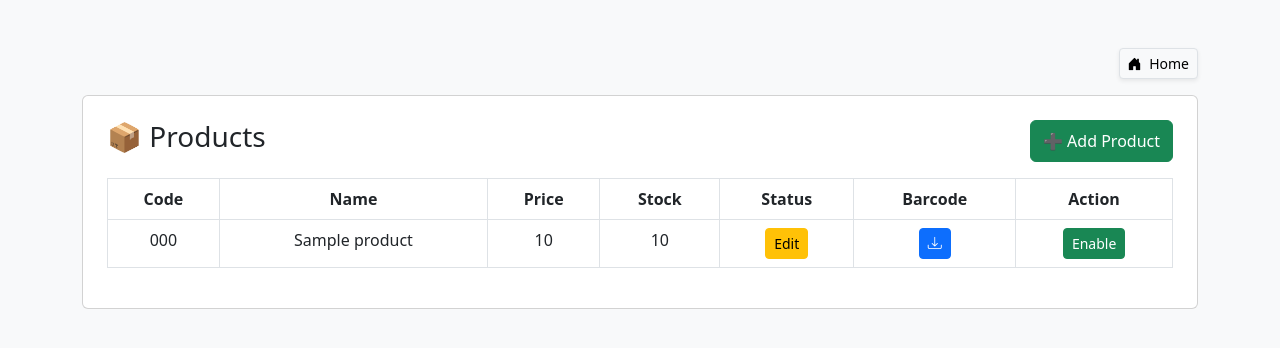
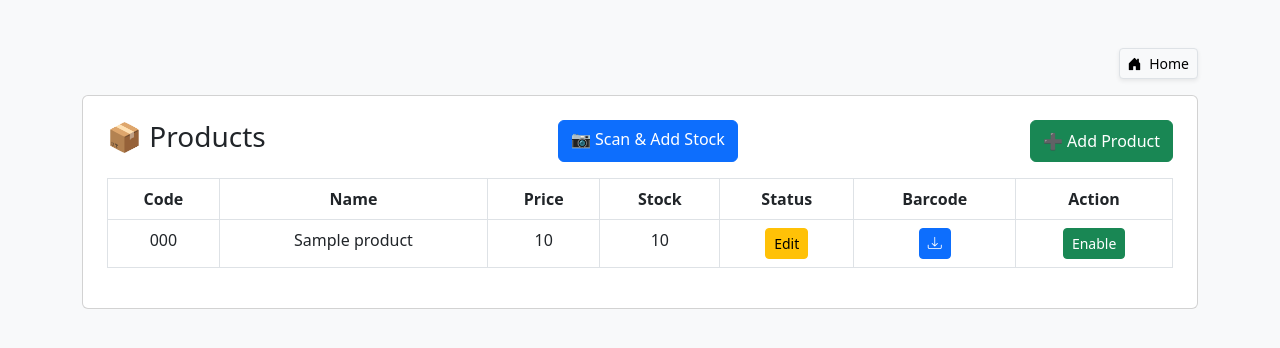
Before and after one commit to jaymedeveloper/Shop-Management, a Flask app: page /products in a window 1280 px wide. Shown: the top 348 px of the page. Run offline with Flask 3, Linux system fonts and the light colour scheme; a database or web service that is not in the repository returns one stand-in record (values such as "Sample title"); some libraries are stand-ins or nearby versions.

Commit message:
Update products.html

```diff
--- a/templates/products.html
+++ b/templates/products.html
@@ -34,6 +34,9 @@
 
             <div class="d-flex justify-content-between mb-3">
                 <h3>📦 Products</h3>
+                <a href="/scan-stock" class="btn btn-primary">
+                    📷 Scan & Add Stock
+                </a>
                 <button class="btn btn-success" data-bs-toggle="modal" data-bs-target="#addModal">
                     ➕ Add Product
                 </button>
@@ -283,4 +286,5 @@ function updateProduct() {
     <script src="https://cdn.jsdelivr.net/npm/bootstrap@5.3.0/dist/js/bootstrap.bundle.min.js"></script>
 
 </body>
+
 </html>
```
Lines whose indentation alone changed are shown as unchanged.
